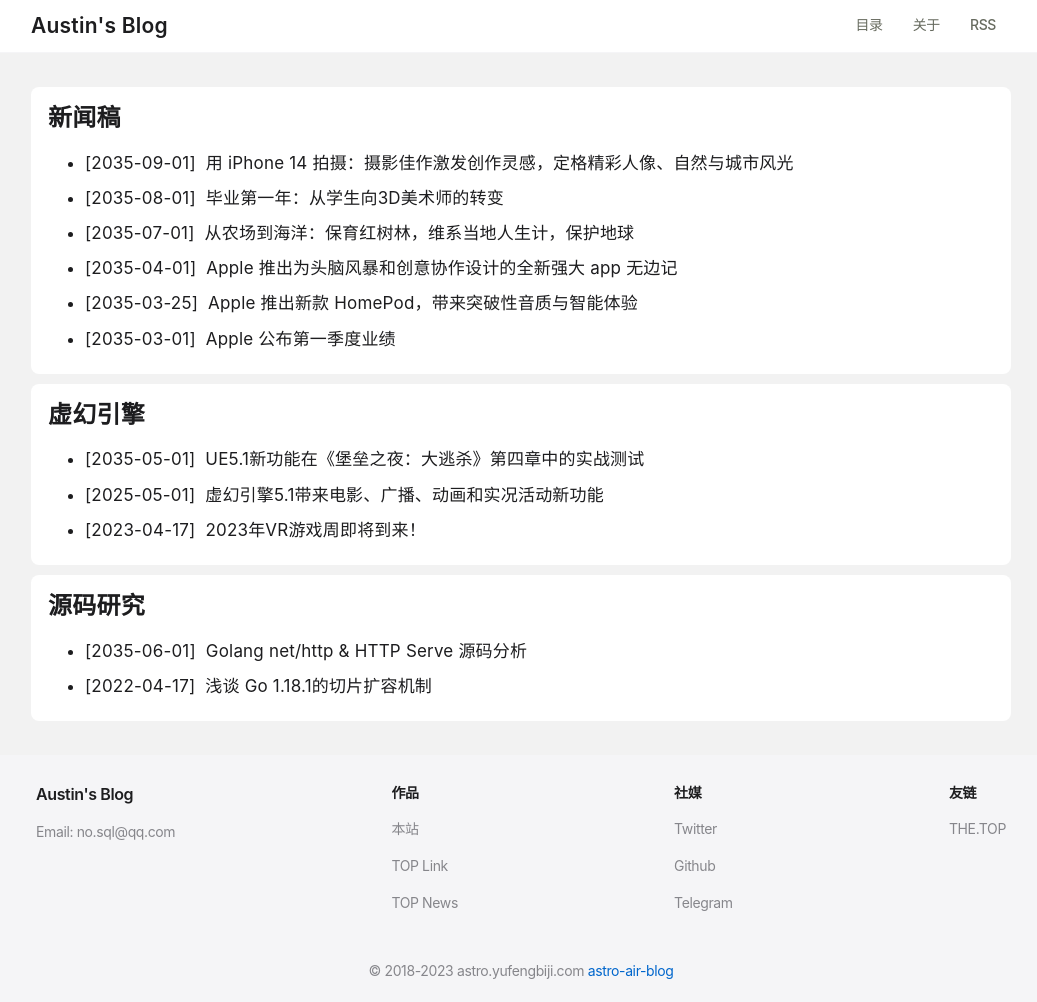
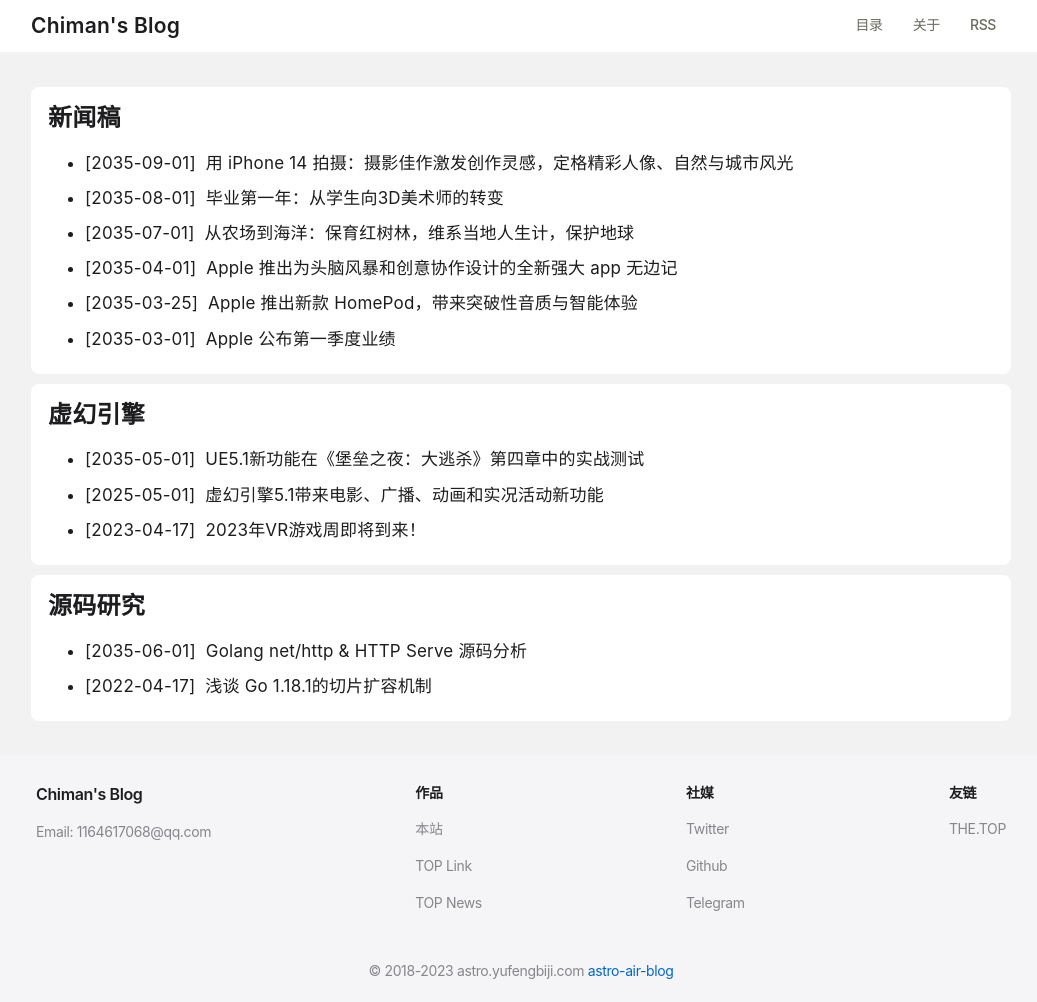
Before and after one commit to Chimannn/Astro-Blog, an Astro site: page /archive in a window 1280 px wide. Shown: the whole page, without its empty margins (119-1156 px from the left). Built offline with nearby package versions, Linux system fonts and the light colour scheme; Astro itself is replaced by a stand-in of ours.

Commit message:
feat:我的第一次提交

```diff
--- a/src/consts.js
+++ b/src/consts.js
@@ -1,5 +1,5 @@
-export const SITE_TITLE = `Austin's Blog`;
-export const SITE_DESCRIPTION = 'Austin Site Description';
-export const SITE_EMAIL = 'no.sql@qq.com'
+export const SITE_TITLE = `Chiman's Blog`;
+export const SITE_DESCRIPTION = 'Sharing in chiman`s life.';
+export const SITE_EMAIL = '1164617068@qq.com'
 export const SITE_NAME = 'astro.yufengbiji.com';
 export const SITE_URL = "https://astro.yufengbiji.com";
```
Also changed, not shown: 1 other file.
